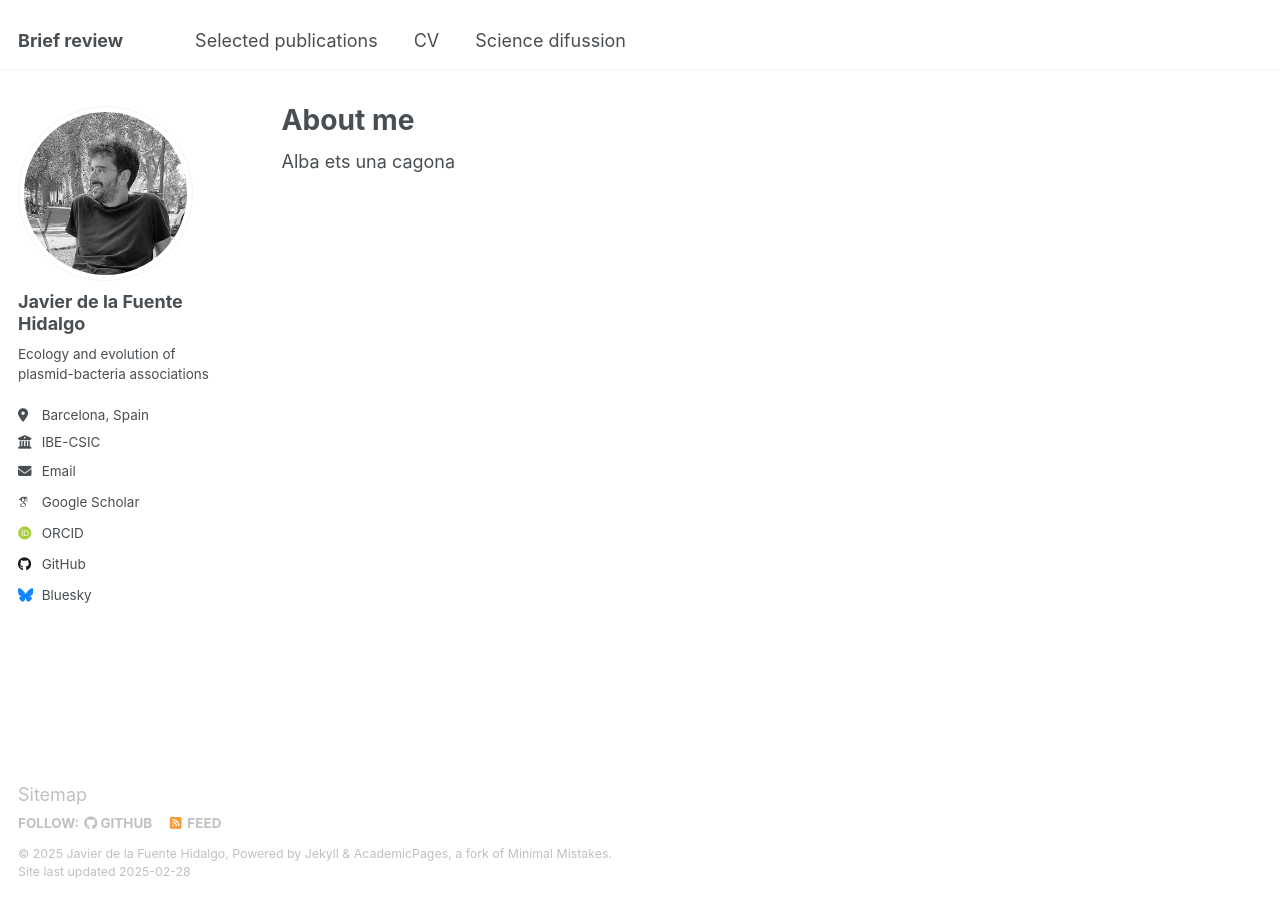
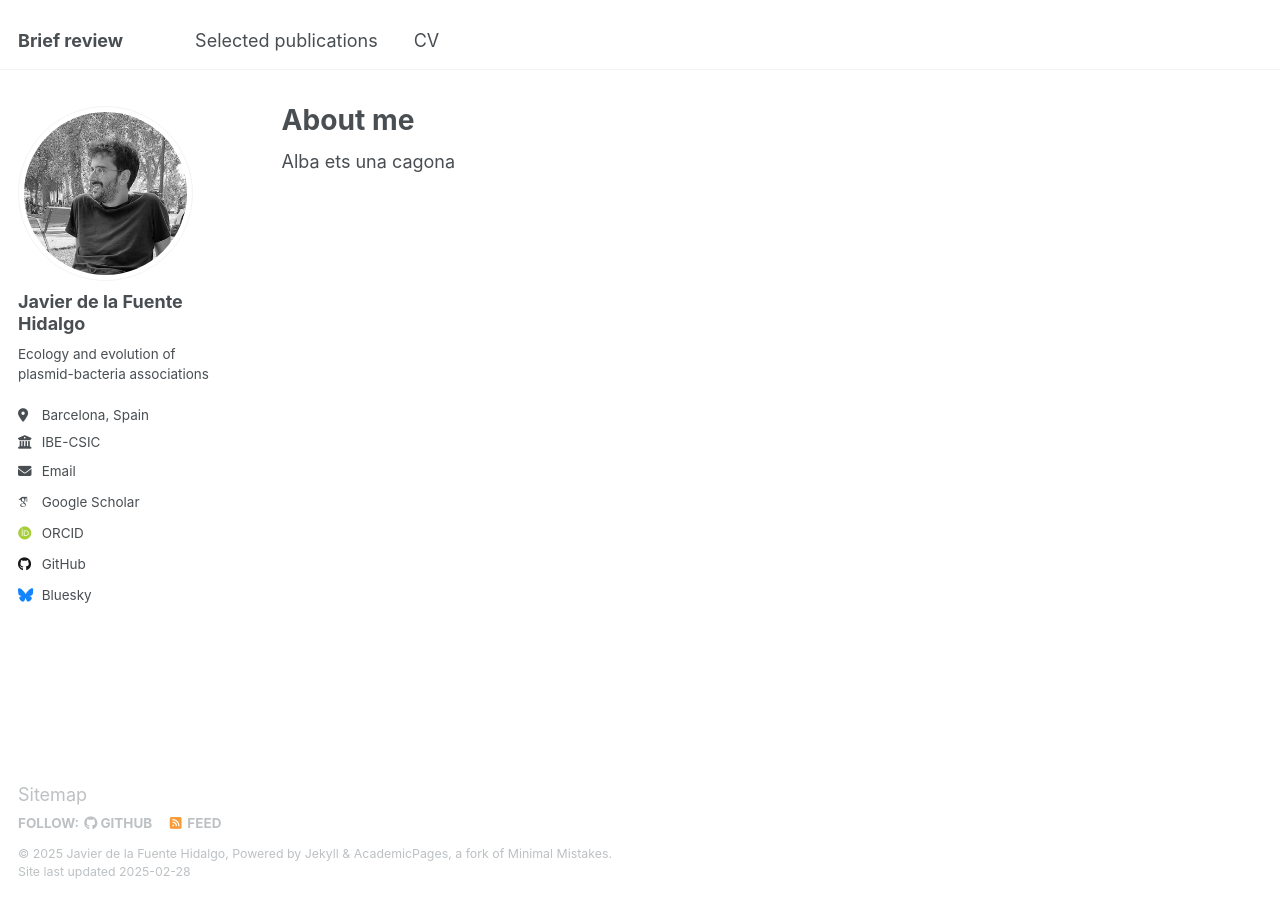
Before and after one commit to DelaFuenteJavier/delafuentejavier.github.io, a Jekyll site: the page built from _pages/about.md, in a window 1280 px wide. Built offline with Jekyll 4.4.1, drawn with Linux system fonts in a browser that asks for light colours; some web fonts are replaced.

Commit message:
Update navigation.yml

```diff
--- a/_data/navigation.yml
+++ b/_data/navigation.yml
@@ -14,8 +14,8 @@ main:
  # - title: "Talks"
  #   url: /talks/
 
-  - title: "Science difussion"
- #   url: /teaching/
+#- title: "Teaching"
+#   url: /teaching/
 
 #  - title: "Portfolio"
 #    url: /portfolio/
```
